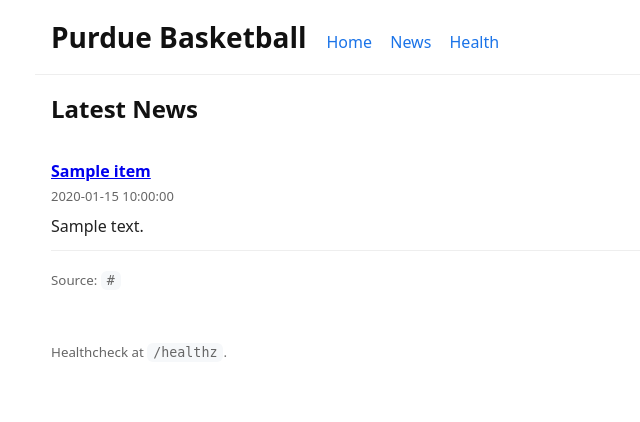
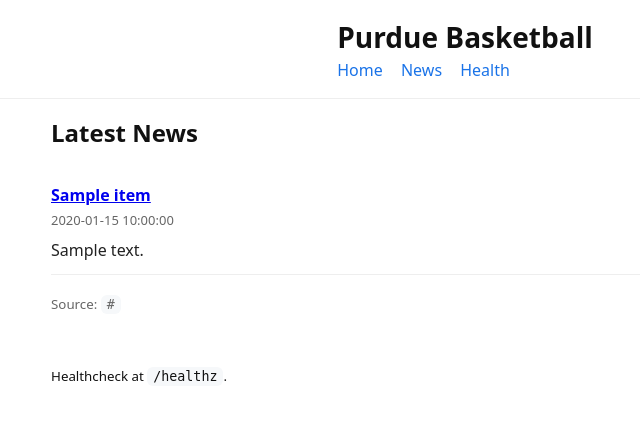
Before and after one commit to jasonab74-ctrl/purdue-mbb-bot, a Flask app: template templates/news.html in a window 1280 px wide. Shown: the top 422 px of the page, without its empty margins (175-815 px from the left). Run offline with Flask 3, Linux system fonts and the light colour scheme; the template is opened without the code that fills it: most values are stand-ins (such as "Sample title", 1, 10 or a date in 2020).

Commit message:
Update base.html

```diff
--- a/templates/base.html
+++ b/templates/base.html
@@ -2,28 +2,25 @@
 <html lang="en">
 <head>
   <meta charset="utf-8" />
-    <meta
-      name="viewport"
-      content="width=device-width,initial-scale=1,viewport-fit=cover"
-    />
+  <meta name="viewport" content="width=device-width,initial-scale=1" />
   <title>{% block title %}Purdue Basketball{% endblock %}</title>
-    <link rel="stylesheet" href="{{ url_for('static', filename='style.css') }}" />
+  <link rel="stylesheet" href="{{ url_for('static', filename='style.css') }}">
 </head>
 <body>
-    <header class="container">
+  <header class="site-header">
+    <div class="container">
       <h1>Purdue Basketball</h1>
       <nav>
-        <a href="{{ url_for('home') }}">Home</a>
+        <a href="{{ url_for('index') }}">Home</a>
         <a href="{{ url_for('news') }}">News</a>
-        <a href="/healthz">Health</a>
+        <a href="{{ url_for('healthz') }}">Health</a>
       </nav>
+    </div>
   </header>
-
   <main class="container">
     {% block content %}{% endblock %}
   </main>
-
-    <footer class="container muted">
+  <footer class="container footer">
     <small>Healthcheck at <code>/healthz</code>.</small>
   </footer>
 </body>
```
Lines whose indentation alone changed are shown as unchanged.
